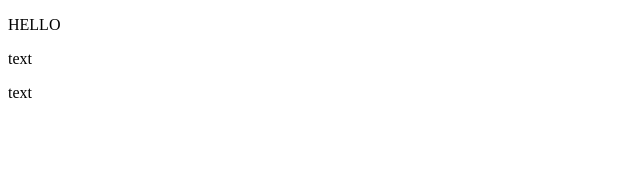
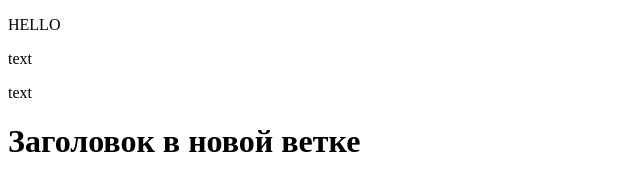
Before and after one commit to artyomromasov/first, a plain HTML site: page index.html in a window 1280 px wide. Shown: the whole page, without its empty margins (0-640 px from the left). Drawn offline with Linux system fonts and the light colour scheme.

Commit message:
commit in to new branch

```diff
--- a/index.html
+++ b/index.html
@@ -8,5 +8,6 @@
 <p>HELLO</p>
 <p>text</p>
 <p>text</p>
+<h1>Заголовок в новой ветке</h1>
   </body>
 </html>
```
